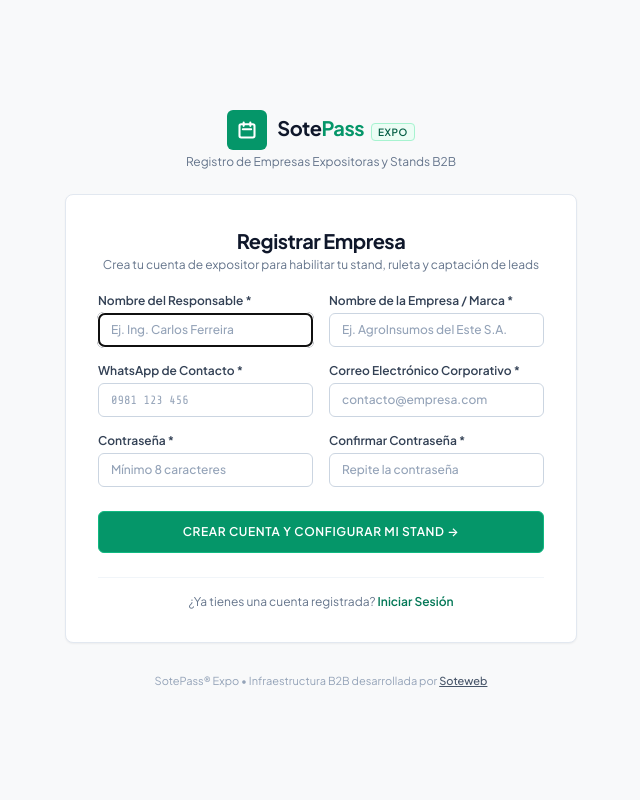
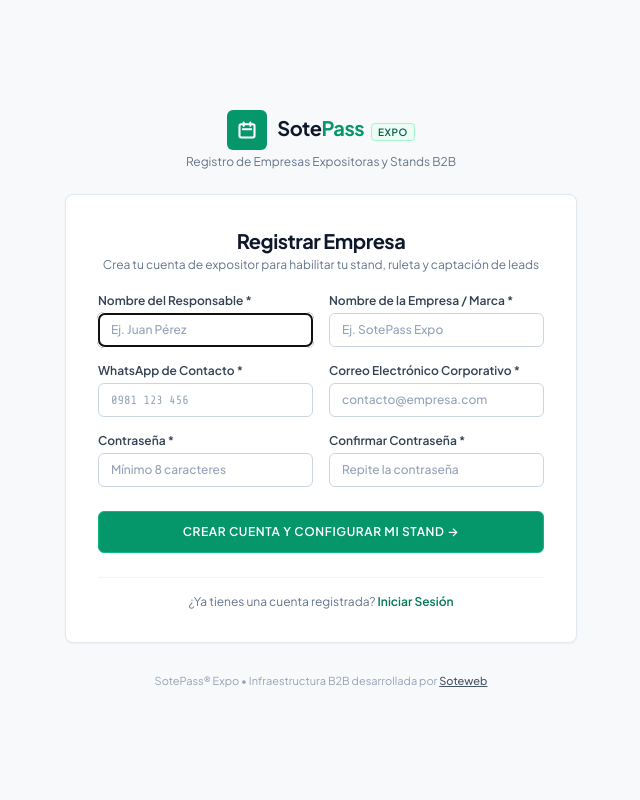
Before and after one commit to soteweb/sotepassexpo, a Laravel app: page /register in a window 1280 px wide. Shown: the whole page, without its empty margins (319-959 px from the left). Run offline with Laravel 12, Linux system fonts and the light colour scheme; parts of the project's set-up code (start-up, migrations or seed data) failed here and were passed over; some libraries are stand-ins or nearby versions.

Commit message:
style: replace Carlos Ferreira and company placeholders with Juan Perez and SotePass Expo

```diff
--- a/resources/views/auth/register.blade.php
+++ b/resources/views/auth/register.blade.php
@@ -37,14 +37,14 @@
                     <!-- Nombre del Responsable -->
                     <div>
                         <x-input-label for="name" value="Nombre del Responsable *" />
-                        <x-text-input id="name" type="text" name="name" :value="old('name')" required autofocus placeholder="Ej. Ing. Carlos Ferreira" class="w-full" />
+                        <x-text-input id="name" type="text" name="name" :value="old('name')" required autofocus placeholder="Ej. Juan Pérez" class="w-full" />
                         <x-input-error :messages="$errors->get('name')" class="mt-1" />
                     </div>
 
                     <!-- Nombre de la Empresa -->
                     <div>
                         <x-input-label for="company_name" value="Nombre de la Empresa / Marca *" />
-                        <x-text-input id="company_name" type="text" name="company_name" :value="old('company_name')" required placeholder="Ej. AgroInsumos del Este S.A." class="w-full" />
+                        <x-text-input id="company_name" type="text" name="company_name" :value="old('company_name')" required placeholder="Ej. SotePass Expo" class="w-full" />
                         <x-input-error :messages="$errors->get('company_name')" class="mt-1" />
                     </div>
                 </div>
--- a/resources/views/expo/index.blade.php
+++ b/resources/views/expo/index.blade.php
@@ -205,7 +205,7 @@
                             </div>
                             <div>
                                 <span class="text-[9px] font-semibold text-slate-400 uppercase tracking-wider block">Nuevo Contacto</span>
-                                <span class="text-xs font-bold text-slate-900 block">Carlos Ferreira</span>
+                                <span class="text-xs font-bold text-slate-900 block">Juan Pérez</span>
                                 <span class="text-[10px] text-emerald-700 font-semibold font-mono">+595 981 • Alto Paraná</span>
                             </div>
                         </div>
--- a/resources/views/expo/registro.blade.php
+++ b/resources/views/expo/registro.blade.php
@@ -132,7 +132,7 @@
                     <div>
                         <label class="block text-xs font-semibold mb-1 {{ $isDark ? 'text-slate-200' : 'text-slate-700' }}">Nombre y Apellido *</label>
                         <input type="text" name="full_name" required value="{{ old('full_name') }}"
-                               placeholder="Ej. Carlos Ferreira"
+                               placeholder="Ej. Juan Pérez"
                                class="w-full px-3 py-2 text-xs font-medium border rounded-md transition {{ $isDark ? 'bg-slate-950 text-white border-slate-700 placeholder-slate-500 focus:ring-1 focus:ring-slate-400 focus:border-slate-400' : 'bg-white text-slate-900 border-slate-300 focus:ring-1 focus:ring-slate-900 focus:border-slate-900' }}">
                         <x-input-error :messages="$errors->get('full_name')" class="mt-1" />
                     </div>
--- a/resources/views/stands/create.blade.php
+++ b/resources/views/stands/create.blade.php
@@ -114,7 +114,7 @@
                         <!-- Nombre del Stand -->
                         <div>
                             <x-input-label value="Nombre de la Empresa o Marca *" />
-                            <x-text-input type="text" name="name" :value="old('name', $user->company_name)" required placeholder="Ej. AgroInsumos del Este S.A. | Soluciones Industriales" class="w-full" />
+                            <x-text-input type="text" name="name" :value="old('name', $user->company_name)" required placeholder="Ej. SotePass Expo" class="w-full" />
                         </div>
 
                         <!-- Slug URL -->
```
